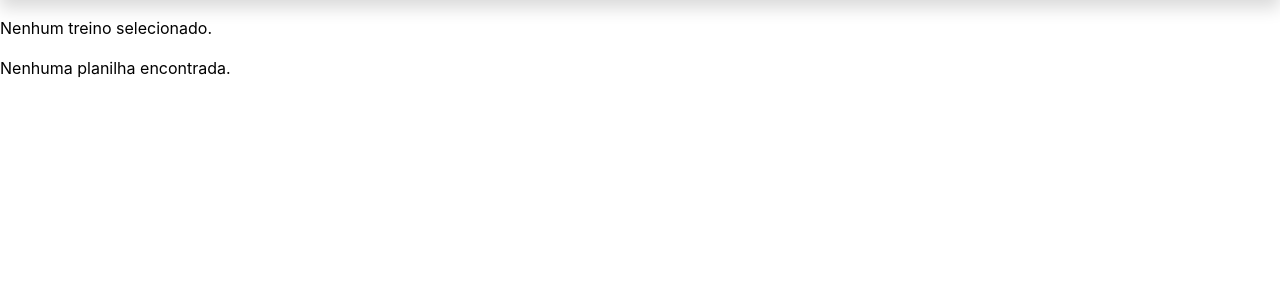
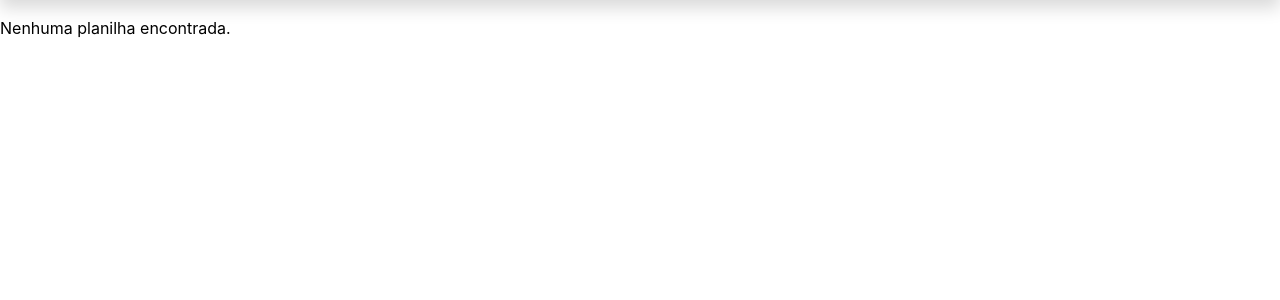
Before and after one commit to ArnaldoSJunior/Academia, a PHP site: page /mostrarPlanilhas.php in a window 1280 px wide. Shown: the part 104-404 px from the top of the page. Run offline with PHP 8.4, Linux system fonts and the light colour scheme; a user stored in the database is signed in; data that the repository does not hold is empty; some libraries are stand-ins or nearby versions.

Commit message:
Ajuste planilha

```diff
--- a/mostrarPlanilhas.php
+++ b/mostrarPlanilhas.php
@@ -78,8 +78,6 @@
         }
 
         $stmt->close();
-    } else {
-        echo '<p>Nenhum treino selecionado.</p>';
     }
 
     if ($resultado->num_rows > 0) {
```
